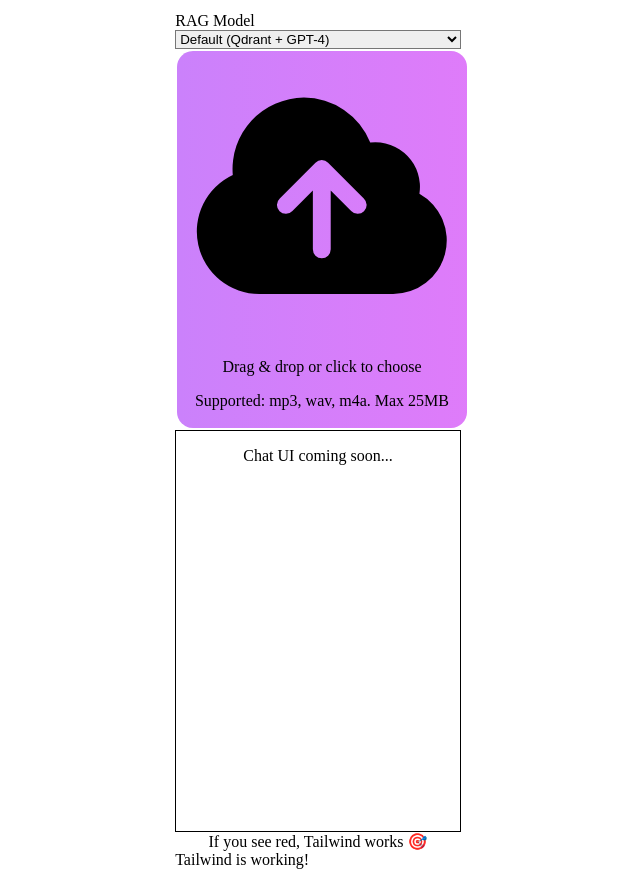
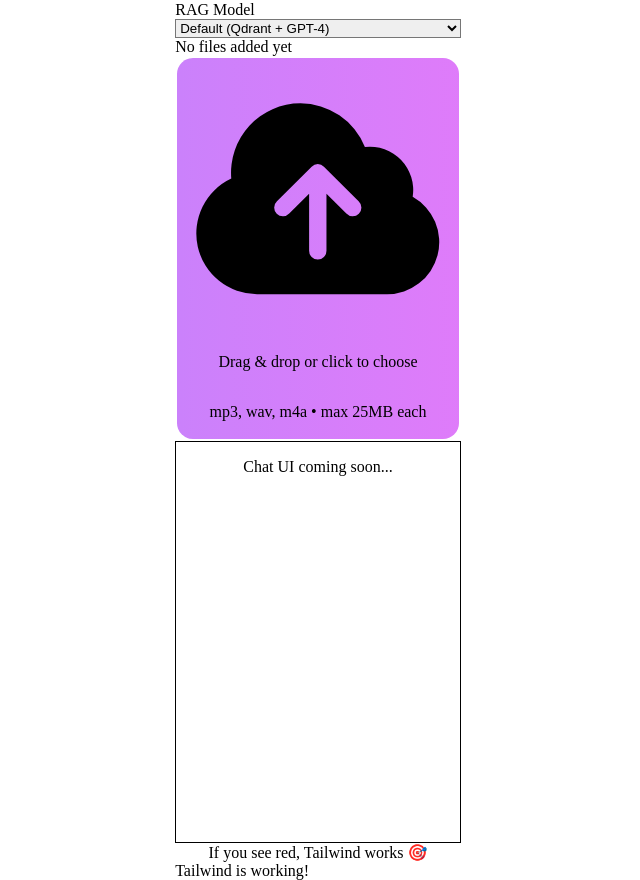
Before and after one commit to Kotmin/RAGdio, a React (Vite) app in the folder rag-audio-frontend/: page / in a window 1280 px wide. Shown: the whole page, without its empty margins (322-962 px from the left). Built offline with nearby package versions, Linux system fonts and the light colour scheme.

Commit message:
feat: multi file input field alpha

```diff
--- a/rag-audio-frontend/src/components/FileUpload.tsx
+++ b/rag-audio-frontend/src/components/FileUpload.tsx
@@ -1,5 +1,9 @@
 import { useRef, useState } from "react";
-import { CloudArrowUpIcon, TrashIcon } from "@heroicons/react/24/solid";
+import {
+  CloudArrowUpIcon,
+  PaperClipIcon,
+  TrashIcon,
+} from "@heroicons/react/24/solid";
 
 interface FileItem {
   id: string;
@@ -37,28 +41,31 @@ function FileUpload() {
   };
 
   return (
-    <div className="w-full">
+    <div className="w-full space-y-2">
       {/* Counter */}
-      {files.length > 0 && (
-        <p className="mb-2 text-sm text-gray-500 font-medium">
-          {files.length} file{files.length > 1 ? "s" : ""} selected
-        </p>
-      )}
+      <div className="text-sm text-gray-500 font-medium">
+        {files.length > 0
+          ? `${files.length} file(s) selected`
+          : "No files added yet"}
+      </div>
 
       {/* Upload Box */}
       <div
         onClick={() => inputRef.current?.click()}
         onDrop={onDrop}
         onDragOver={(e) => e.preventDefault()}
-        className="group relative w-full border-4 border-dashed rounded-xl p-6 text-center cursor-pointer neon-border hover:shadow-lg"
+        className="neon-border relative border-4 border-dashed rounded-xl p-4 transition-all cursor-pointer hover:shadow-lg"
       >
-        <CloudArrowUpIcon className="w-8 h-8 mx-auto text-purple-600 group-hover:scale-110 transition-transform" />
-        <p className="text-gray-700 font-medium mt-2">
-          Drag & drop or click to choose
+        {/* Upload Icon + Label */}
+        {files.length === 0 && (
+          <div className="flex flex-col items-center text-center text-gray-500 py-4">
+            <CloudArrowUpIcon className="w-8 h-8 text-purple-600 mb-2" />
+            <p className="font-medium">Drag & drop or click to choose</p>
+            <p className="text-sm text-gray-400">
+              mp3, wav, m4a • max 25MB each
             </p>
-        <p className="text-sm text-gray-400">
-          Supported: mp3, wav, m4a. Max 25MB
-        </p>
+          </div>
+        )}
 
         <input
           ref={inputRef}
@@ -68,45 +75,52 @@ function FileUpload() {
           className="hidden"
           onChange={(e) => handleFiles(e.target.files)}
         />
-      </div>
 
-      {/* Files List */}
+        {/* Files inside the box */}
         {files.length > 0 && (
-        <div className="mt-4 overflow-x-auto pb-2">
-          <div className="flex space-x-4">
+          <div className="mt-2 overflow-x-auto">
+            <div className="flex space-x-3 pb-2">
               {files.map(({ id, file }) => (
                 <div
                   key={id}
-                className="relative min-w-[160px] max-w-[160px] rounded-lg border-2 border-purple-400 bg-white p-3 flex-shrink-0 shadow-md"
+                  className="relative min-w-[110px] max-w-[110px] h-[140px] border-2 border-purple-400 rounded-lg p-2 bg-white shadow-md flex flex-col items-center justify-start"
                 >
-                {/* Delete Button */}
+                  {/* Trash - ABSOLUTE TOP LEFT */}
                   <button
-                  onClick={() => removeFile(id)}
-                  className="absolute top-1 right-1 p-1 rounded-full bg-white hover:bg-red-100 border border-red-300"
+                    onClick={(e) => {
+                      e.stopPropagation();
+                      removeFile(id);
+                    }}
+                    className="absolute top-1 left-1 bg-red-100 border border-red-300 rounded-full p-[2px] hover:bg-red-200"
+                    title="Remove file"
                   >
-                  <TrashIcon className="w-4 h-4 text-red-500" />
+                    <TrashIcon className="w-4 h-4 text-red-600" />
                   </button>
 
-                {/* File Info */}
-                <p className="text-sm font-semibold truncate">{file.name}</p>
-                <p className="text-xs text-gray-500">
-                  {formatBytes(file.size)} •{" "}
+                  {/* Paper Clip Icon */}
+                  <PaperClipIcon className="w-6 h-6 text-purple-400 mb-1 mt-4" />
+
+                  {/* Filename */}
+                  <p className="text-xs font-semibold text-center px-1 leading-tight line-clamp-2 break-all">
+                    {file.name}
+                  </p>
+
+                  {/* File type */}
+                  <p className="text-[10px] text-gray-400 text-center mt-1">
                     {file.type.split("/")[1] || "unknown"}
                   </p>
 
-                {/* Placeholder for Progress */}
-                <div className="mt-2 w-full bg-gray-200 h-1 rounded">
-                  <div
-                    className="bg-purple-500 h-1 rounded animate-pulse"
-                    style={{ width: "60%" }} // simulate upload progress
-                  ></div>
-                </div>
+                  {/* File size */}
+                  <p className="text-[10px] text-gray-500 text-center">
+                    {formatBytes(file.size)}
+                  </p>
                 </div>
               ))}
             </div>
           </div>
         )}
       </div>
+    </div>
   );
 }
 
--- a/rag-audio-frontend/tailwind.config.js
+++ b/rag-audio-frontend/tailwind.config.js
@@ -4,5 +4,5 @@ export default {
   theme: {
     extend: {},
   },
-  plugins: [],
+  plugins: [require("@tailwindcss/line-clamp")],
 };
```
Lines whose indentation alone changed are shown as unchanged.
